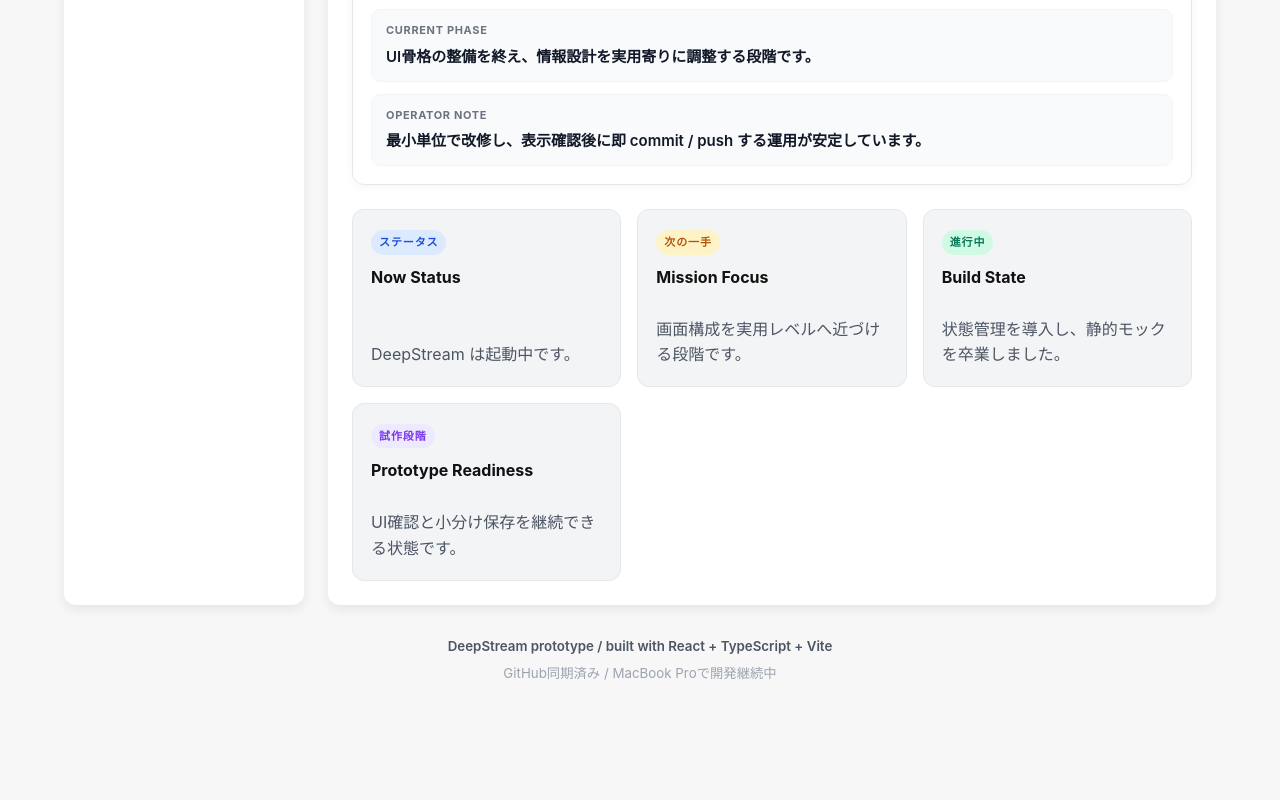
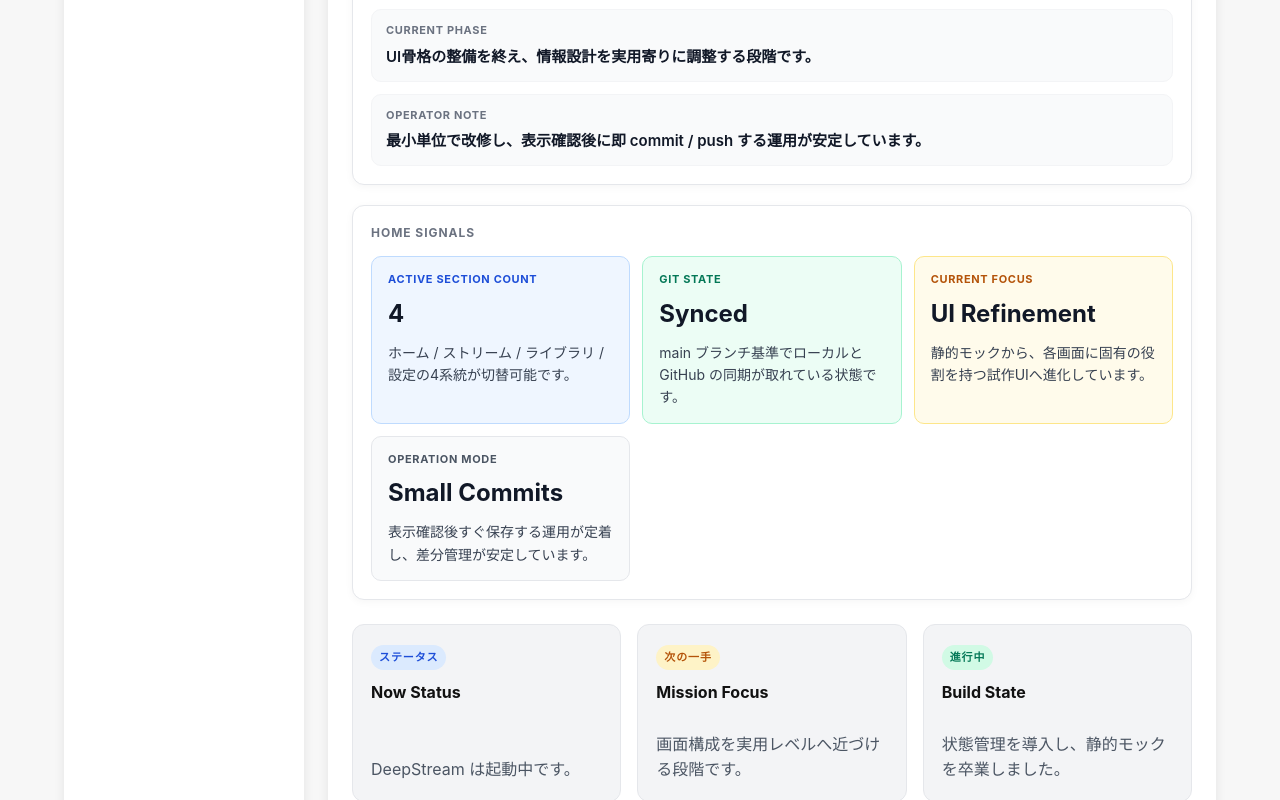
Before and after one commit to wwm001/deepstream, a React (Vite) app: page / in a window 1280 px wide. Shown: the part 591-1391 px from the top of the page. Before the commit the page ends 1315 px from the top, so only its background shows below. Built offline with nearby package versions, Linux system fonts and the light colour scheme.

Commit message:
Add home-specific overview panel

```diff
--- a/src/components/Dashboard.tsx
+++ b/src/components/Dashboard.tsx
@@ -6,11 +6,13 @@ import DashboardDetailPanel from "./DashboardDetailPanel";
 import SettingsStatusList from "./SettingsStatusList";
 import LibraryAssetList from "./LibraryAssetList";
 import StreamEventTimeline from "./StreamEventTimeline";
+import HomeOverviewPanel from "./HomeOverviewPanel";
 import {
   dashboardSections,
   settingsChecks,
   libraryAssets,
   streamEvents,
+  homeSignals,
 } from "../dashboardCards";
 import type { NavigationSection } from "../navigationItems";
 
@@ -46,6 +48,8 @@ function Dashboard({ currentSection }: DashboardProps) {
         items={section.detailItems}
       />
 
+      {currentSection === "ホーム" && <HomeOverviewPanel items={homeSignals} />}
+
       {currentSection === "ストリーム" && (
         <StreamEventTimeline items={streamEvents} />
       )}
--- /dev/null
+++ b/src/components/HomeOverviewPanel.tsx
@@ -0,0 +1,120 @@
+import type { HomeSignal } from "../dashboardCards";
+
+type HomeOverviewPanelProps = {
+  items: HomeSignal[];
+};
+
+const toneStyles: Record<
+  HomeSignal["tone"],
+  { color: string; background: string; border: string }
+> = {
+  primary: {
+    color: "#1d4ed8",
+    background: "#eff6ff",
+    border: "#bfdbfe",
+  },
+  success: {
+    color: "#047857",
+    background: "#ecfdf5",
+    border: "#a7f3d0",
+  },
+  warning: {
+    color: "#b45309",
+    background: "#fffbeb",
+    border: "#fde68a",
+  },
+  neutral: {
+    color: "#4b5563",
+    background: "#f9fafb",
+    border: "#e5e7eb",
+  },
+};
+
+function HomeOverviewPanel({ items }: HomeOverviewPanelProps) {
+  return (
+    <section
+      style={{
+        marginTop: "20px",
+        padding: "18px",
+        borderRadius: "12px",
+        background: "#ffffff",
+        border: "1px solid #e5e7eb",
+        boxShadow: "0 2px 8px rgba(0, 0, 0, 0.04)",
+      }}
+    >
+      <p
+        style={{
+          margin: "0 0 14px 0",
+          fontSize: "12px",
+          fontWeight: 700,
+          letterSpacing: "0.08em",
+          textTransform: "uppercase",
+          color: "#6b7280",
+        }}
+      >
+        Home Signals
+      </p>
+
+      <div
+        style={{
+          display: "grid",
+          gridTemplateColumns: "repeat(auto-fit, minmax(220px, 1fr))",
+          gap: "12px",
+        }}
+      >
+        {items.map((item) => {
+          const toneStyle = toneStyles[item.tone];
+
+          return (
+            <article
+              key={item.label}
+              style={{
+                padding: "14px 16px",
+                borderRadius: "10px",
+                background: toneStyle.background,
+                border: `1px solid ${toneStyle.border}`,
+              }}
+            >
+              <p
+                style={{
+                  margin: "0 0 8px 0",
+                  fontSize: "11px",
+                  fontWeight: 700,
+                  letterSpacing: "0.06em",
+                  textTransform: "uppercase",
+                  color: toneStyle.color,
+                }}
+              >
+                {item.label}
+              </p>
+
+              <p
+                style={{
+                  margin: 0,
+                  fontSize: "24px",
+                  fontWeight: 700,
+                  color: "#111827",
+                }}
+              >
+                {item.value}
+              </p>
+
+              <p
+                style={{
+                  margin: "10px 0 0 0",
+                  color: "#374151",
+                  lineHeight: 1.6,
+                  fontSize: "14px",
+                }}
+              >
+                {item.note}
+              </p>
+            </article>
+          );
+        })}
+      </div>
+    </section>
+  );
+}
+
+export default HomeOverviewPanel;
--- a/src/dashboardCards.ts
+++ b/src/dashboardCards.ts
@@ -32,6 +32,13 @@ export type StreamEvent = {
   title: string;
   detail: string;
   phase: "done" | "current" | "next";
+};
+
+export type HomeSignal = {
+  label: string;
+  value: string;
+  note: string;
+  tone: "primary" | "success" | "warning" | "neutral";
 };
 
 export const settingsChecks: SettingCheck[] = [
@@ -90,7 +97,7 @@ export const libraryAssets: LibraryAsset[] = [
     name: "DashboardSummary",
     role: "セクション概要パネル",
     state: "active",
-    note: 'Current Section / Status / Focus をまとめて表示しています。',
+    note: "Current Section / Status / Focus をまとめて表示しています。",
   },
   {
     name: "DashboardDetailPanel",
@@ -113,36 +120,74 @@ export const libraryAssets: LibraryAsset[] = [
   {
     name: "StreamEventTimeline",
     role: "ストリーム専用の更新履歴パネル",
+    state: "active",
+    note: "更新イベントの流れを時系列で示す専用UIです。",
+  },
+  {
+    name: "HomeOverviewPanel",
+    role: "ホーム専用の全体状況サマリー",
     state: "next",
-    note: "今回追加する専用UIで、更新イベントの流れを時系列で示します。",
+    note: "今回追加する専用UIで、トップ画面の全体信号をまとめて表示します。",
   },
 ];
 
 export const streamEvents: StreamEvent[] = [
   {
     title: "UI骨格の初期構築",
-    detail: "Header / Sidebar / Dashboard / Footer の基本構成を整え、DeepStream の画面ベースを確立しました。",
+    detail:
+      "Header / Sidebar / Dashboard / Footer の基本構成を整え、DeepStream の画面ベースを確立しました。",
     phase: "done",
   },
   {
     title: "コンポーネント分割の実施",
-    detail: "StatusPill、SectionHeader、SidebarNavItem、AppLayout などを分離し、小さな責務単位へ整理しました。",
+    detail:
+      "StatusPill、SectionHeader、SidebarNavItem、AppLayout などを分離し、小さな責務単位へ整理しました。",
     phase: "done",
   },
   {
     title: "状態連動UIへ移行",
-    detail: "Sidebar の active 状態を App 管理へ移し、固定データではなく画面状態として扱う構成に変更しました。",
+    detail:
+      "Sidebar の active 状態を App 管理へ移し、固定データではなく画面状態として扱う構成に変更しました。",
     phase: "current",
   },
   {
     title: "セクション専用UIの追加",
-    detail: "設定・ライブラリ・ストリームの各画面に、それぞれ固有の補助パネルを追加する流れに入っています。",
+    detail:
+      "設定・ライブラリ・ストリームの各画面に、それぞれ固有の補助パネルを追加する流れに入っています。",
     phase: "current",
   },
   {
     title: "実データ接続への準備",
-    detail: "次は表示用の仮データを、より実運用に近いデータ構造や操作導線に寄せていく段階です。",
+    detail:
+      "次は表示用の仮データを、より実運用に近いデータ構造や操作導線に寄せていく段階です。",
     phase: "next",
+  },
+];
+
+export const homeSignals: HomeSignal[] = [
+  {
+    label: "Active Section Count",
+    value: "4",
+    note: "ホーム / ストリーム / ライブラリ / 設定の4系統が切替可能です。",
+    tone: "primary",
+  },
+  {
+    label: "Git State",
+    value: "Synced",
+    note: "main ブランチ基準でローカルと GitHub の同期が取れている状態です。",
+    tone: "success",
+  },
+  {
+    label: "Current Focus",
+    value: "UI Refinement",
+    note: "静的モックから、各画面に固有の役割を持つ試作UIへ進化しています。",
+    tone: "warning",
+  },
+  {
+    label: "Operation Mode",
+    value: "Small Commits",
+    note: "表示確認後すぐ保存する運用が定着し、差分管理が安定しています。",
+    tone: "neutral",
   },
 ];
 
@@ -163,7 +208,8 @@ export const dashboardSections: Record<NavigationSection, DashboardSectionData>
         },
         {
           label: "Operator Note",
-          value: "最小単位で改修し、表示確認後に即 commit / push する運用が安定しています。",
+          value:
+            "最小単位で改修し、表示確認後に即 commit / push する運用が安定しています。",
         },
       ],
       cards: [
@@ -237,7 +283,8 @@ export const dashboardSections: Record<NavigationSection, DashboardSectionData>
       detailItems: [
         {
           label: "Reusable Modules",
-          value: "StatusPill / SectionHeader / SidebarNavItem / AppLayout を再利用可能な資産として保持しています。",
+          value:
+            "StatusPill / SectionHeader / SidebarNavItem / AppLayout を再利用可能な資産として保持しています。",
         },
         {
           label: "Design Policy",
```
